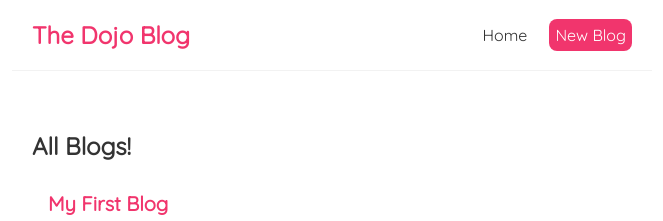
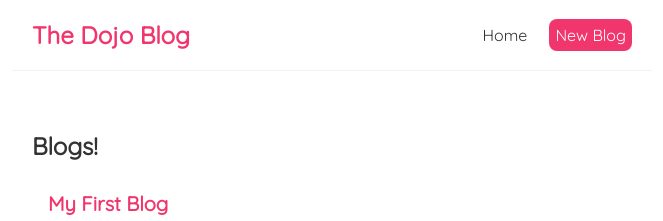
Before and after one commit to JonathanABarnett/NetNinjaDojoBlog, a React (Create React App) app: page / in a window 1280 px wide. Shown: the top 221 px of the page, without its empty margins (308-971 px from the left). Built offline with nearby package versions, Linux system fonts and the light colour scheme; data requests are answered from the project's data file.

Commit message:
Lesson 18 - Conditional Loading Message

```diff
--- a/src/Home.js
+++ b/src/Home.js
@@ -4,21 +4,25 @@ import BlogList from "./BlogList";
 const Home = () => {
   // [varName, setVarName] = useState(initialValue);
   const [blogs, setBlogs] = useState([]);
-
+  const [isPending, setIsPending] = useState(true);
 
   useEffect(() => {
+    setTimeout(() => {
       fetch("http://localhost:8000/blogs")
         .then((response) => {
           return response.json();
         })
         .then((data) => {
           setBlogs(data);
+          setIsPending(false);
         });
+    }, 1000);
   }, []);
 
   return (
     <div className="home">
-      {blogs && <BlogList blogs={blogs} title="All Blogs!"  />}
+      {isPending && <div>Loading...</div>}
+      {blogs && <BlogList blogs={blogs} title="Blogs!" />}
     </div>
   );
 };
```
Also changed, not shown: 1 other file (tests, documents, lock files or other folders). Lines whose indentation alone changed are shown as unchanged.
